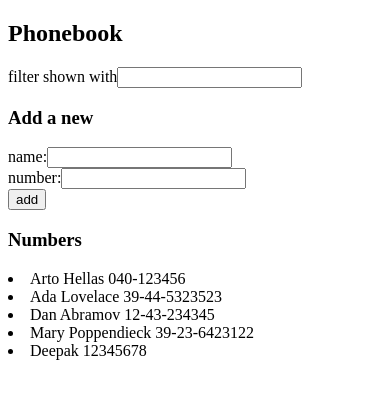
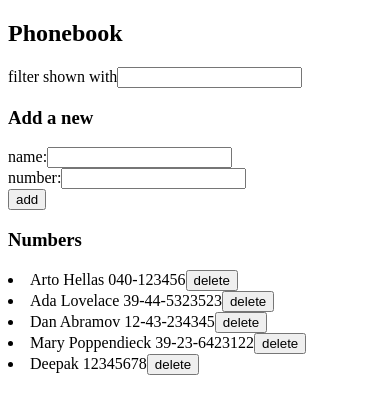
Before and after one commit to mochoteimoso/FullStackOpen, a React (Vite) app in the folder part2/phonebook/: page / in a window 390 px wide. Shown: the top 414 px of the page. Built offline with nearby package versions, Linux system fonts and the light colour scheme; data requests are answered from the project's data file.

Commit message:
Phonebook step 9 - Add buttons for deleting contacts from phonebook as well as event handler for that

```diff
--- a/part2/phonebook/src/App.jsx
+++ b/part2/phonebook/src/App.jsx
@@ -38,20 +38,25 @@ const PersonForm = ({ addPerson, newName, handleNameChange, newNumber, handleNum
   )
 }
 
-const Contact = ({ name, number }) => {
+const Contact = ({person, onDelete }) => {
   return (
-    <li> {name} {number} </li>
+    <li>
+      {person.name} {person.number}
+      <button onClick={() => onDelete(person.id)}>
+        delete
+      </button>
+    </li>
   )
 }
 
-const Contacts = ({ personsToShow }) => {
+const Contacts = ({ personsToShow, handleContactDelete }) => {
   return (
     <div>
       {personsToShow.map(person =>
         <Contact
-          key={person.name}
-          name={person.name}
-          number={person.number}
+          key={person.id}
+          person={person}
+          onDelete={handleContactDelete}
         />
       )}
     </div>
@@ -71,6 +76,23 @@ const App = () => {
         setPersons(initialContacts)
       })
   }, [])
+
+  const handleContactDelete = (id) => {
+    const person = persons.find(n => n.id === id)
+    if (window.confirm(`Delete ${person.name}?`)) {
+      personsService
+        .remove(id)
+        .then(() => {
+          setPersons(persons.filter(person => person.id !== id))
+        })
+        .catch(error => {
+          alert(
+            `the contact '${person.name}' was already deleted from server`
+          )
+          setPersons(persons.filter(person => person.id !== id))
+        })
+    }
+  }
 
   const addPerson = (event) => {
     event.preventDefault()
@@ -133,7 +155,10 @@ const App = () => {
         handleNumberChange={handleNumberChange}
       />
       <h3>Numbers</h3>
-      <Contacts personsToShow={personsToShow} />
+      <Contacts
+        personsToShow={personsToShow}
+        handleContactDelete={handleContactDelete}
+      />
     </div>
   )
 }
--- a/part2/phonebook/src/services/persons.js
+++ b/part2/phonebook/src/services/persons.js
@@ -11,9 +11,9 @@ const create = newObject => {
   return request.then(response => response.data)
 }
 
-const update = (id, newObject) => {
-  const request = axios.put(`${baseUrl}/${id}`, newObject)
+const remove = (id) => {
+  const request = axios.delete(`${baseUrl}/${id}`)
   return request.then(response => response.data)
 }
 
-export default { getAll, create, update }
+export default { getAll, create, remove }
```
